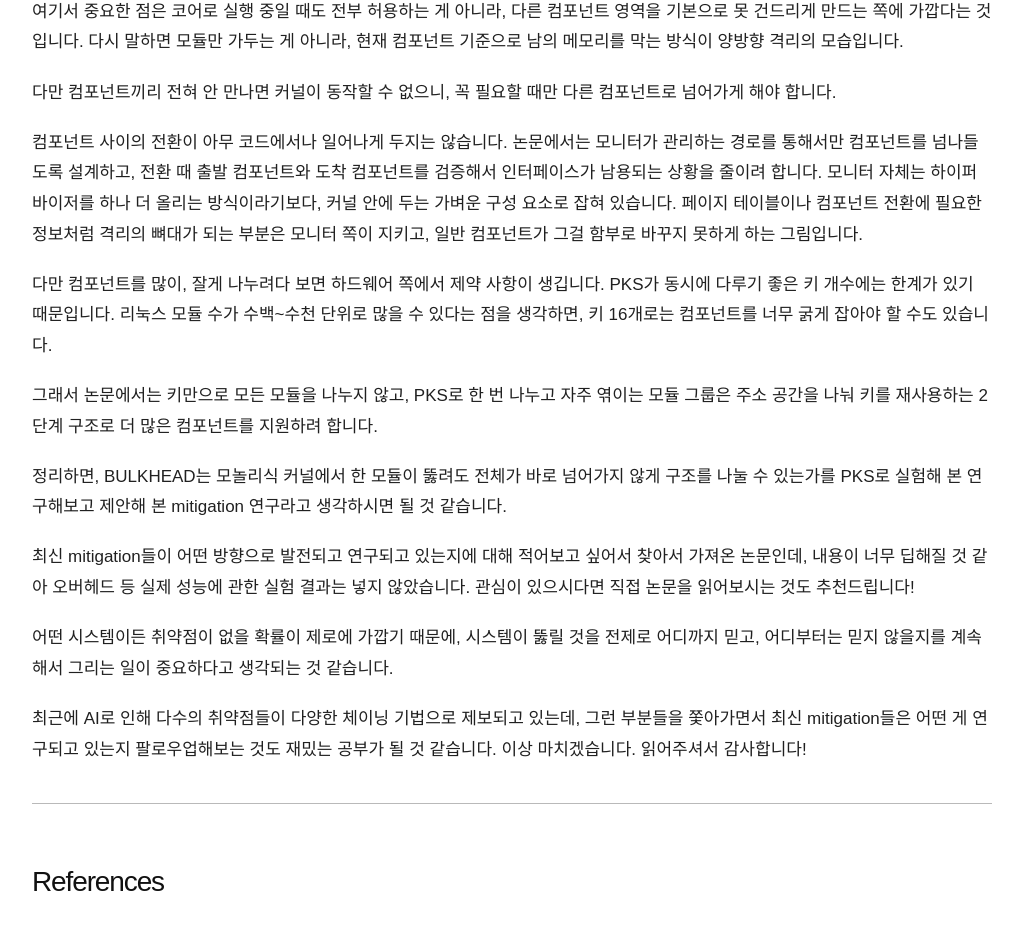
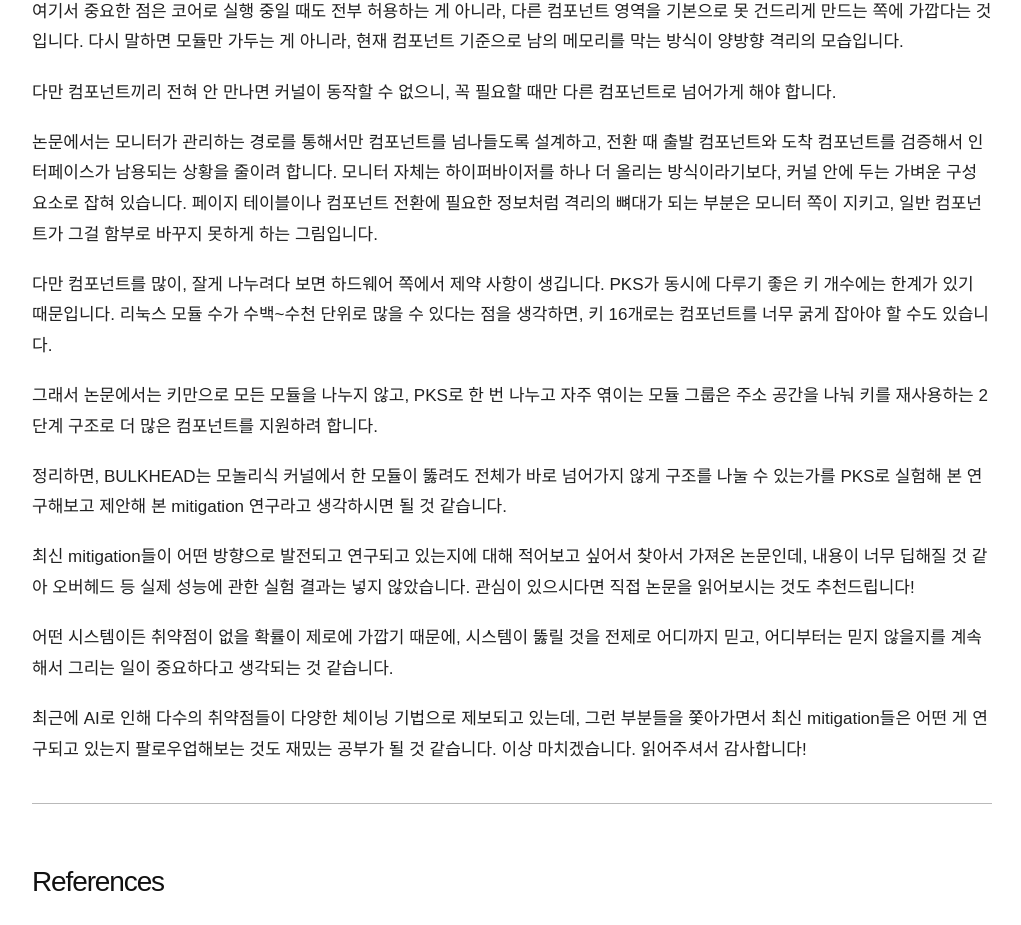
Before and after one commit to SecurityQuble/SecurityQuble.github.io, a Next.js app: page /posts/system-hacking-mitigation-bulkhead in a window 1280 px wide. Shown: the part 4412-5337 px from the top of the page, without its empty margins (128-1149 px from the left). Built offline with nearby package versions, Linux system fonts and the light colour scheme.

Commit message:
Smooth transition wording in the BULKHEAD post.
Drop the intermediate sentence about arbitrary component switches and continue directly from the necessity of controlled transitions into the monitor-mediated design.

```diff
--- a/app/posts/system-hacking-mitigation-bulkhead/page.tsx
+++ b/app/posts/system-hacking-mitigation-bulkhead/page.tsx
@@ -158,12 +158,12 @@ export default function SystemHackingMitigationBulkheadPost() {
             컴포넌트로 넘어가게 해야 합니다.
           </p>
           <p>
-            컴포넌트 사이의 전환이 아무 코드에서나 일어나게 두지는 않습니다. 논문에서는 모니터가
-            관리하는 경로를 통해서만 컴포넌트를 넘나들도록 설계하고, 전환 때 출발 컴포넌트와
-            도착 컴포넌트를 검증해서 인터페이스가 남용되는 상황을 줄이려 합니다. 모니터 자체는
-            하이퍼바이저를 하나 더 올리는 방식이라기보다, 커널 안에 두는 가벼운 구성 요소로 잡혀
-            있습니다. 페이지 테이블이나 컴포넌트 전환에 필요한 정보처럼 격리의 뼈대가 되는 부분은
-            모니터 쪽이 지키고, 일반 컴포넌트가 그걸 함부로 바꾸지 못하게 하는 그림입니다.
+            논문에서는 모니터가 관리하는 경로를 통해서만 컴포넌트를 넘나들도록 설계하고, 전환 때
+            출발 컴포넌트와 도착 컴포넌트를 검증해서 인터페이스가 남용되는 상황을 줄이려 합니다.
+            모니터 자체는 하이퍼바이저를 하나 더 올리는 방식이라기보다, 커널 안에 두는 가벼운 구성
+            요소로 잡혀 있습니다. 페이지 테이블이나 컴포넌트 전환에 필요한 정보처럼 격리의 뼈대가
+            되는 부분은 모니터 쪽이 지키고, 일반 컴포넌트가 그걸 함부로 바꾸지 못하게 하는
+            그림입니다.
           </p>
           <p>
             다만 컴포넌트를 많이, 잘게 나누려다 보면 하드웨어 쪽에서 제약 사항이 생깁니다. PKS가
```
Also changed, not shown: app/posts/system-hacking-mitigation-bulkhead/content.md (+1 -1 lines).
